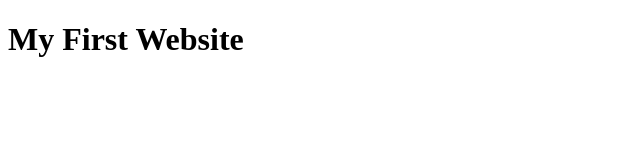
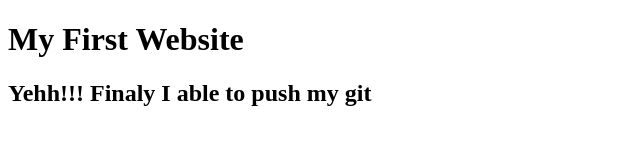
Before and after one commit to Omar-Faruq-Prime/My-First-Website, a plain HTML site: page index.html in a window 1280 px wide. Shown: the whole page, without its empty margins (0-640 px from the left). Drawn offline with Linux system fonts and the light colour scheme.

Commit message:
Learn Github

```diff
--- a/index.html
+++ b/index.html
@@ -8,5 +8,6 @@
 </head>
 <body>
     <h1>My First Website</h1>
+    <h2>Yehh!!! Finaly I able to push my git</h2>
 </body>
 </html>
```
